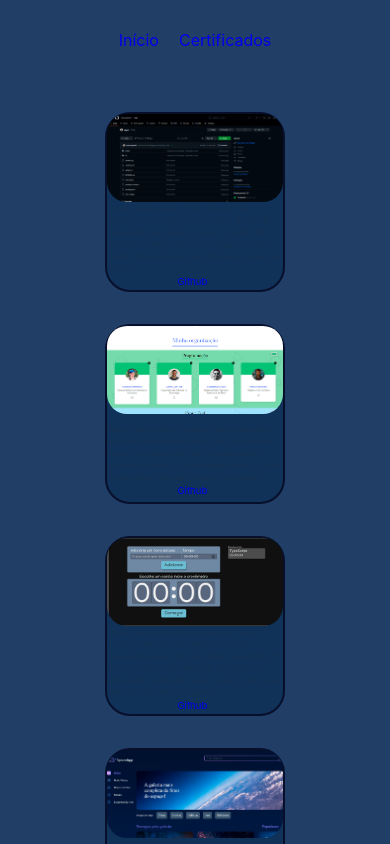
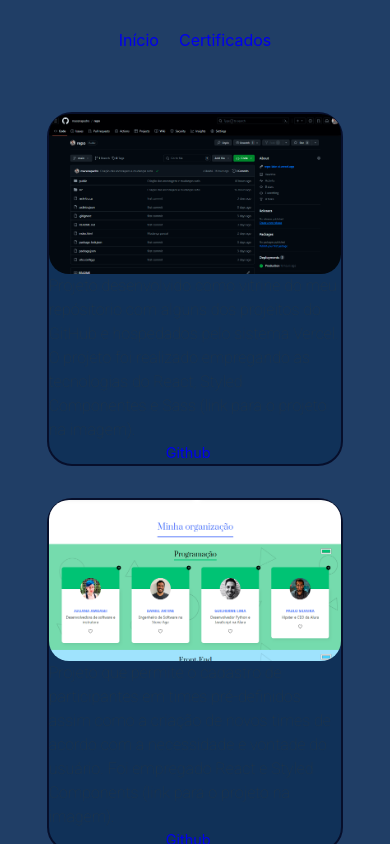
Before and after one commit to macenapedro/repo, a React (Vite) app: page / in a window 390 px wide. Shown: the top 844 px of the page. Built offline with nearby package versions, Linux system fonts and the light colour scheme; a web font is replaced by a local one.

Commit message:
Mudança nos tamanhos

```diff
--- a/src/Componentes/Conteudo/conteudo.scss
+++ b/src/Componentes/Conteudo/conteudo.scss
@@ -68,8 +68,8 @@ main{
         flex-wrap: wrap;
         flex-direction: row;
         gap: 0;
-        max-width: 45%;
-        height: 11rem;
+        max-width: 75%;
+        height: 75%;
         border: solid 2px #070F2B;
         border-radius: 25px;
         a{
@@ -95,12 +95,12 @@ main{
                 display: flex;
                 justify-content: center;
                 align-items: center;
-                font-size: 0.5rem;
+                font-size: 1rem;
                 margin: 0;
             }
             a{
                 text-decoration: none;
-                font-size: 0.6rem;
+                font-size: 0.9rem;
                 max-width: 10%;
                 padding-left: 40%;
             }
```
